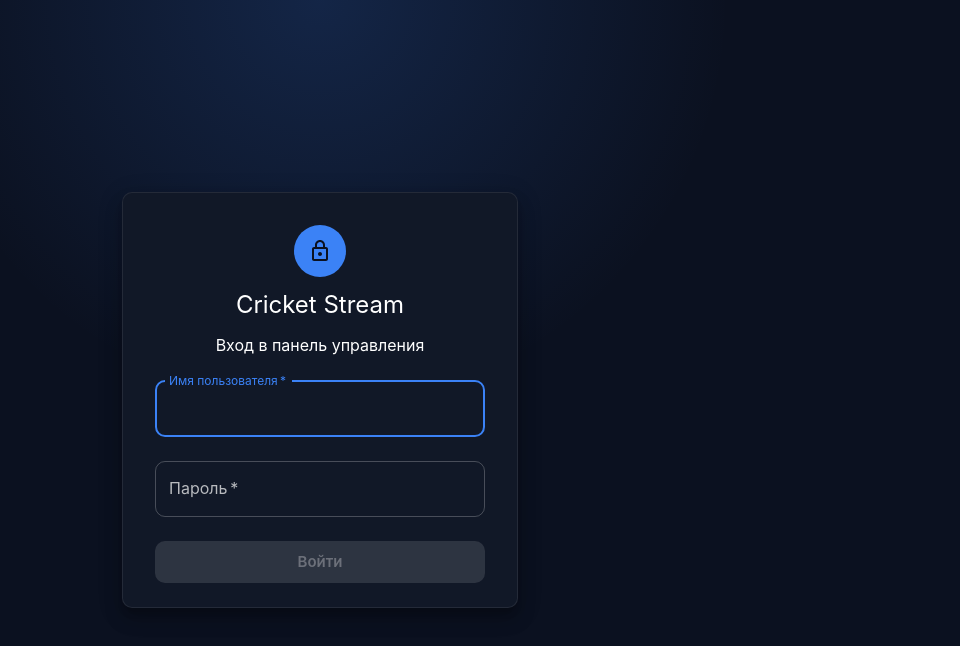
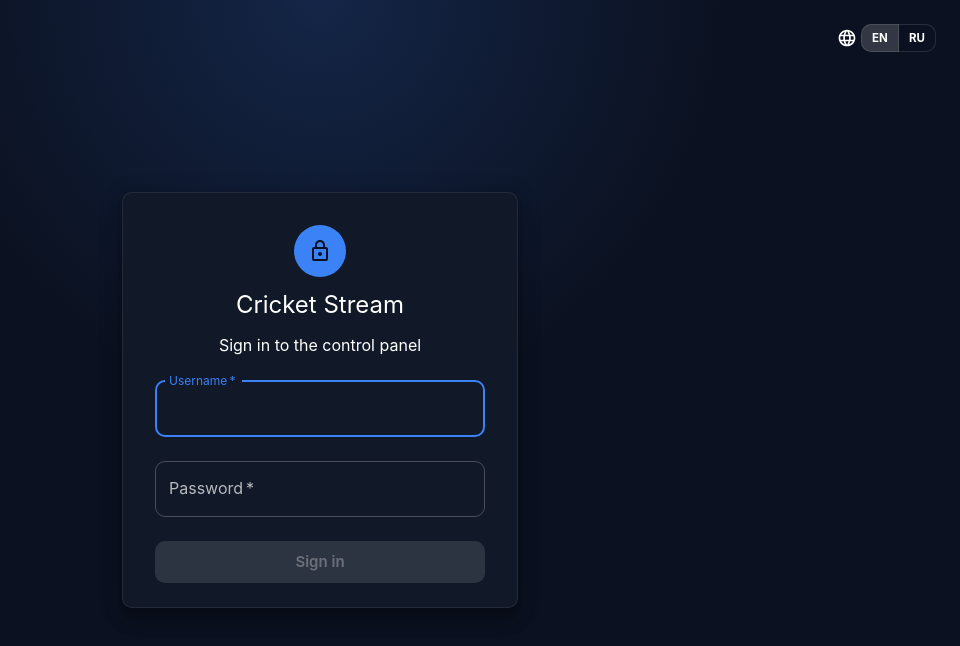
Before and after one commit to lazaryants/cricket-stream, a React (Vite) app in the folder frontend/: page /login in a window 1280 px wide. Shown: the top 646 px of the page, without its empty margins (320-1280 px from the left). Built offline with nearby package versions, Linux system fonts and the light colour scheme; no server answers.

Commit message:
Add bilingual login interface

```diff
--- /dev/null
+++ b/frontend/src/components/LanguageSwitcher.tsx
@@ -0,0 +1,107 @@
+import LanguageIcon
+  from "@mui/icons-material/Language";
+
+import {
+  Box,
+  ToggleButton,
+  ToggleButtonGroup,
+  Tooltip,
+} from "@mui/material";
+
+import {
+  useI18n,
+} from "../i18n/useI18n";
+
+import type {
+  Language,
+} from "../i18n/translations";
+
+interface LanguageSwitcherProps {
+  compact?: boolean;
+}
+
+export function LanguageSwitcher({
+  compact = false,
+}: LanguageSwitcherProps) {
+  const {
+    language,
+    setLanguage,
+    t,
+  } = useI18n();
+
+  return (
+    <Tooltip
+      title={t("language.switch")}
+    >
+      <Box
+        sx={{
+          display: "inline-flex",
+          alignItems: "center",
+          gap: 0.5,
+        }}
+      >
+        <LanguageIcon
+          fontSize={
+            compact
+              ? "small"
+              : "medium"
+          }
+          color="action"
+        />
+
+        <ToggleButtonGroup
+          exclusive
+          size="small"
+          value={language}
+          aria-label={
+            t("language.switch")
+          }
+          onChange={(
+            _event,
+            nextLanguage:
+              Language | null,
+          ) => {
+            if (nextLanguage) {
+              setLanguage(
+                nextLanguage,
+              );
+            }
+          }}
+          sx={{
+            "& .MuiToggleButton-root": {
+              minWidth: compact
+                ? 38
+                : 42,
+              px: compact
+                ? 0.75
+                : 1,
+              py: 0.35,
+              fontSize: compact
+                ? "0.72rem"
+                : "0.75rem",
+              fontWeight: 700,
+            },
+          }}
+        >
+          <ToggleButton
+            value="en"
+            aria-label={
+              t("language.english")
+            }
+          >
+            EN
+          </ToggleButton>
+
+          <ToggleButton
+            value="ru"
+            aria-label={
+              t("language.russian")
+            }
+          >
+            RU
+          </ToggleButton>
+        </ToggleButtonGroup>
+      </Box>
+    </Tooltip>
+  );
+}
--- /dev/null
+++ b/frontend/src/i18n/I18nContext.tsx
@@ -0,0 +1,95 @@
+import {
+  createContext,
+  useEffect,
+  useMemo,
+  useState,
+  type ReactNode,
+} from "react";
+
+import {
+  DEFAULT_LANGUAGE,
+  LANGUAGE_STORAGE_KEY,
+  translations,
+  type Language,
+  type TranslationKey,
+} from "./translations";
+
+interface I18nContextValue {
+  language: Language;
+  setLanguage: (
+    language: Language,
+  ) => void;
+  t: (
+    key: TranslationKey,
+  ) => string;
+}
+
+export const I18nContext =
+  createContext<I18nContextValue | null>(
+    null,
+  );
+
+interface I18nProviderProps {
+  children: ReactNode;
+}
+
+function readStoredLanguage():
+  Language {
+  const storedLanguage =
+    window.localStorage.getItem(
+      LANGUAGE_STORAGE_KEY,
+    );
+
+  if (
+    storedLanguage === "en"
+    || storedLanguage === "ru"
+  ) {
+    return storedLanguage;
+  }
+
+  return DEFAULT_LANGUAGE;
+}
+
+export function I18nProvider({
+  children,
+}: I18nProviderProps) {
+  const [
+    language,
+    setLanguage,
+  ] = useState<Language>(
+    readStoredLanguage,
+  );
+
+  useEffect(() => {
+    window.localStorage.setItem(
+      LANGUAGE_STORAGE_KEY,
+      language,
+    );
+
+    document.documentElement.lang =
+      language;
+  }, [
+    language,
+  ]);
+
+  const value = useMemo(
+    () => ({
+      language,
+      setLanguage,
+      t: (
+        key: TranslationKey,
+      ) => translations[language][key],
+    }),
+    [
+      language,
+    ],
+  );
+
+  return (
+    <I18nContext.Provider
+      value={value}
+    >
+      {children}
+    </I18nContext.Provider>
+  );
+}
--- /dev/null
+++ b/frontend/src/i18n/translations.ts
@@ -0,0 +1,47 @@
+export type Language = "en" | "ru";
+
+export const DEFAULT_LANGUAGE: Language =
+  "en";
+
+export const LANGUAGE_STORAGE_KEY =
+  "cricket-stream-language";
+
+export const translations = {
+  en: {
+    "language.english": "English",
+    "language.russian": "Russian",
+    "language.switch": "Change language",
+
+    "login.subtitle":
+      "Sign in to the control panel",
+    "login.username": "Username",
+    "login.password": "Password",
+    "login.submit": "Sign in",
+    "login.submitting": "Signing in…",
+    "login.error":
+      "Unable to sign in. Check your username and password.",
+    "login.passwordChanged":
+      "Password changed. Sign in with your new password.",
+  },
+
+  ru: {
+    "language.english": "Английский",
+    "language.russian": "Русский",
+    "language.switch": "Изменить язык",
+
+    "login.subtitle":
+      "Вход в панель управления",
+    "login.username": "Имя пользователя",
+    "login.password": "Пароль",
+    "login.submit": "Войти",
+    "login.submitting":
+      "Выполняется вход…",
+    "login.error":
+      "Не удалось выполнить вход. Проверьте имя пользователя и пароль.",
+    "login.passwordChanged":
+      "Пароль изменён. Войдите с новым паролем.",
+  },
+} as const;
+
+export type TranslationKey =
+  keyof typeof translations.en;
--- /dev/null
+++ b/frontend/src/i18n/useI18n.ts
@@ -0,0 +1,20 @@
+import {
+  useContext,
+} from "react";
+
+import {
+  I18nContext,
+} from "./I18nContext";
+
+export function useI18n() {
+  const context =
+    useContext(I18nContext);
+
+  if (!context) {
+    throw new Error(
+      "useI18n must be used inside I18nProvider",
+    );
+  }
+
+  return context;
+}
--- a/frontend/src/main.tsx
+++ b/frontend/src/main.tsx
@@ -24,6 +24,8 @@ import { AuthProvider }
 
 import { theme }
   from "./theme/theme";
+import { I18nProvider }
+  from "./i18n/I18nContext";
 
 const queryClient =
   new QueryClient({
@@ -57,12 +59,14 @@ createRoot(
       <QueryClientProvider
         client={queryClient}
       >
+        <I18nProvider>
           <BrowserRouter>
             <AuthProvider>
               <RuntimeWebSocketBridge />
               <App />
             </AuthProvider>
           </BrowserRouter>
+        </I18nProvider>
       </QueryClientProvider>
     </ThemeProvider>
   </StrictMode>,
--- a/frontend/src/pages/LoginPage.tsx
+++ b/frontend/src/pages/LoginPage.tsx
@@ -1,4 +1,6 @@
 import {
+  useEffect,
+  useRef,
   useState,
   type FormEvent,
 } from "react";
@@ -28,7 +30,12 @@ import {
   useNavigate,
 } from "react-router";
 
-import { useAuth } from "../auth/useAuth";
+import { useAuth }
+  from "../auth/useAuth";
+import { LanguageSwitcher }
+  from "../components/LanguageSwitcher";
+import { useI18n }
+  from "../i18n/useI18n";
 
 interface LocationState {
   from?: string;
@@ -37,6 +44,7 @@ interface LocationState {
 
 function getErrorMessage(
   error: unknown,
+  fallbackMessage: string,
 ): string {
   if (axios.isAxiosError(error)) {
     const detail =
@@ -47,17 +55,27 @@ function getErrorMessage(
     }
   }
 
-  return (
-    "Не удалось выполнить вход. "
-    + "Проверьте имя пользователя "
-    + "и пароль."
-  );
+  return fallbackMessage;
 }
 
 export default function LoginPage() {
+  const {
+    t,
+  } = useI18n();
+
   const auth = useAuth();
   const navigate = useNavigate();
   const location = useLocation();
+
+  const usernameInputRef =
+    useRef<HTMLInputElement | null>(
+      null,
+    );
+
+  const passwordInputRef =
+    useRef<HTMLInputElement | null>(
+      null,
+    );
 
   const [
     username,
@@ -80,6 +98,70 @@ export default function LoginPage() {
     isSubmitting,
     setIsSubmitting,
   ] = useState(false);
+
+  useEffect(() => {
+    let attempt = 0;
+    let timeoutId:
+      ReturnType<typeof setTimeout>
+      | undefined;
+
+    const syncAutofill = () => {
+      const autofilledUsername =
+        usernameInputRef
+          .current
+          ?.value
+          ?? "";
+
+      const autofilledPassword =
+        passwordInputRef
+          .current
+          ?.value
+          ?? "";
+
+      if (autofilledUsername) {
+        setUsername(
+          autofilledUsername,
+        );
+      }
+
+      if (autofilledPassword) {
+        setPassword(
+          autofilledPassword,
+        );
+      }
+
+      attempt += 1;
+
+      /*
+       * Firefox and Chromium may apply
+       * saved credentials shortly after
+       * the initial React render.
+       */
+      if (
+        attempt < 10
+        && (
+          !autofilledUsername
+          || !autofilledPassword
+        )
+      ) {
+        timeoutId = setTimeout(
+          syncAutofill,
+          100,
+        );
+      }
+    };
+
+    timeoutId = setTimeout(
+      syncAutofill,
+      0,
+    );
+
+    return () => {
+      if (timeoutId) {
+        clearTimeout(timeoutId);
+      }
+    };
+  }, []);
 
   const locationState =
     location.state as
@@ -121,7 +203,10 @@ export default function LoginPage() {
       );
     } catch (error) {
       setErrorMessage(
-        getErrorMessage(error),
+        getErrorMessage(
+          error,
+          t("login.error"),
+        ),
       );
     } finally {
       setIsSubmitting(false);
@@ -136,6 +221,7 @@ export default function LoginPage() {
         placeItems: "center",
         px: 2,
         py: 4,
+        position: "relative",
         background:
           "radial-gradient("
           + "circle at top, "
@@ -144,6 +230,25 @@ export default function LoginPage() {
           + ")",
       }}
     >
+      <Box
+        sx={{
+          position: "absolute",
+          top: {
+            xs: 16,
+            sm: 24,
+          },
+          right: {
+            xs: 16,
+            sm: 24,
+          },
+          zIndex: 1,
+        }}
+      >
+        <LanguageSwitcher
+          compact
+        />
+      </Box>
+
       <Container maxWidth="xs">
         <Card
           elevation={12}
@@ -198,7 +303,9 @@ export default function LoginPage() {
                 <Typography
                   color="text.secondary"
                 >
-                  Вход в панель управления
+                  {t(
+                    "login.subtitle",
+                  )}
                 </Typography>
               </Stack>
 
@@ -213,13 +320,22 @@ export default function LoginPage() {
               {locationState
                 ?.passwordChanged
                 && (
-                  <Alert severity="success">
-                    Пароль изменён. Войдите с новым паролем.
+                  <Alert
+                    severity="success"
+                  >
+                    {t(
+                      "login.passwordChanged",
+                    )}
                   </Alert>
                 )}
 
               <TextField
-                label="Имя пользователя"
+                inputRef={
+                  usernameInputRef
+                }
+                label={t(
+                  "login.username",
+                )}
                 value={username}
                 onChange={(event) => {
                   setUsername(
@@ -227,6 +343,31 @@ export default function LoginPage() {
                   );
                 }}
                 autoComplete="username"
+                sx={{
+                  "& input:-webkit-autofill": {
+                    WebkitBoxShadow:
+                      "0 0 0 1000px "
+                      + "rgba(15,23,42,1) "
+                      + "inset",
+                    WebkitTextFillColor:
+                      "#ffffff",
+                    caretColor:
+                      "#ffffff",
+                    transition:
+                      "background-color "
+                      + "9999s ease-out 0s",
+                  },
+                  "& input:-moz-autofill": {
+                    boxShadow:
+                      "0 0 0 1000px "
+                      + "rgba(15,23,42,1) "
+                      + "inset",
+                    color:
+                      "#ffffff",
+                    caretColor:
+                      "#ffffff",
+                  },
+                }}
                 autoFocus
                 required
                 fullWidth
@@ -236,7 +377,12 @@ export default function LoginPage() {
               />
 
               <TextField
-                label="Пароль"
+                inputRef={
+                  passwordInputRef
+                }
+                label={t(
+                  "login.password",
+                )}
                 type="password"
                 value={password}
                 onChange={(event) => {
@@ -247,6 +393,31 @@ export default function LoginPage() {
                 autoComplete={
                   "current-password"
                 }
+                sx={{
+                  "& input:-webkit-autofill": {
+                    WebkitBoxShadow:
+                      "0 0 0 1000px "
+                      + "rgba(15,23,42,1) "
+                      + "inset",
+                    WebkitTextFillColor:
+                      "#ffffff",
+                    caretColor:
+                      "#ffffff",
+                    transition:
+                      "background-color "
+                      + "9999s ease-out 0s",
+                  },
+                  "& input:-moz-autofill": {
+                    boxShadow:
+                      "0 0 0 1000px "
+                      + "rgba(15,23,42,1) "
+                      + "inset",
+                    color:
+                      "#ffffff",
+                    caretColor:
+                      "#ffffff",
+                  },
+                }}
                 required
                 fullWidth
                 disabled={
@@ -276,8 +447,12 @@ export default function LoginPage() {
                 }
               >
                 {isSubmitting
-                  ? "Выполняется вход…"
-                  : "Войти"}
+                  ? t(
+                    "login.submitting",
+                  )
+                  : t(
+                    "login.submit",
+                  )}
               </Button>
             </Stack>
           </CardContent>
```
Lines whose indentation alone changed are shown as unchanged.
